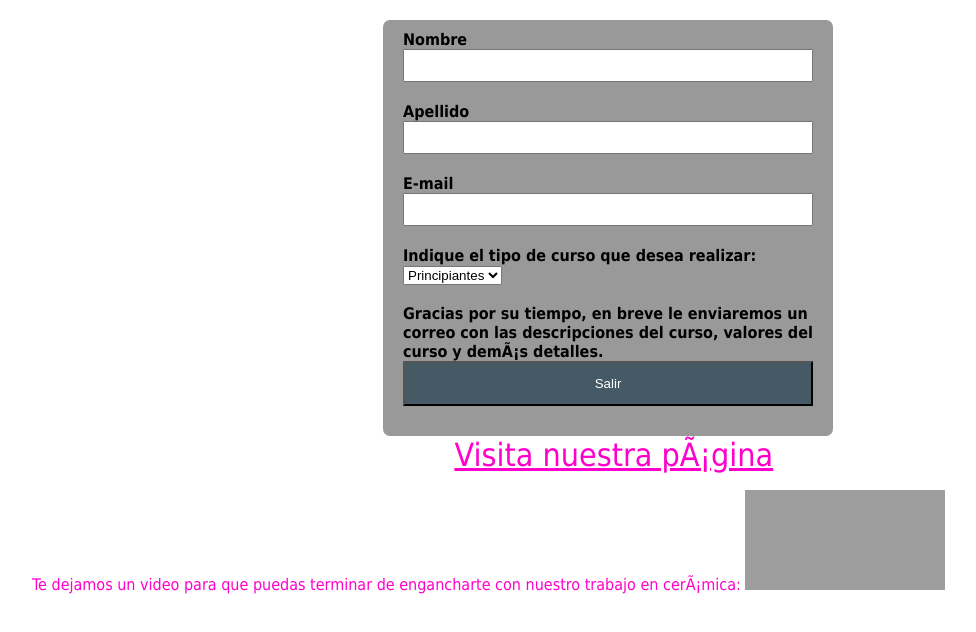
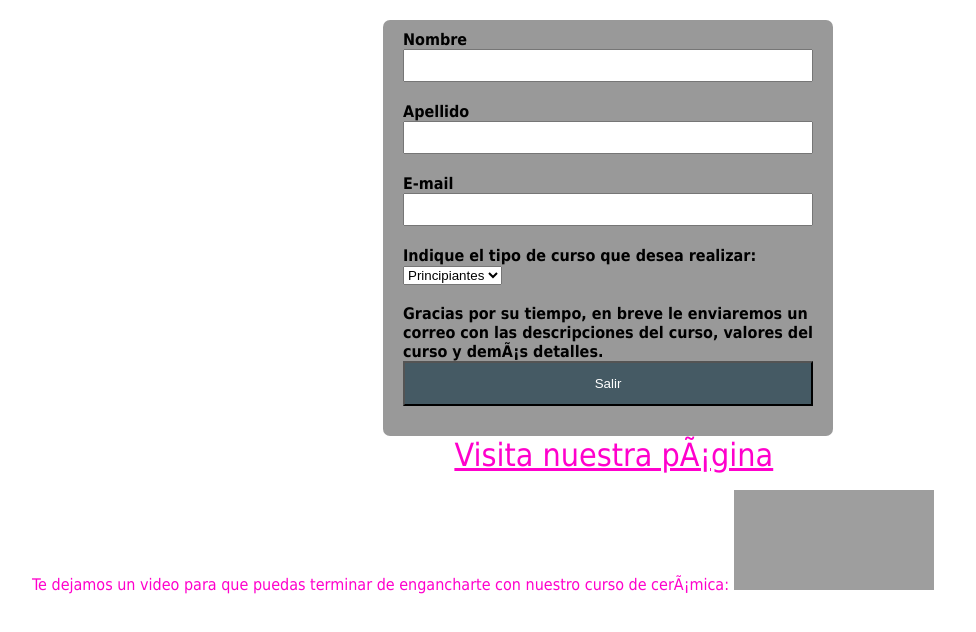
Before and after one commit to Makkita/rev-digital-proyecto-final, a plain HTML site: page forminscrip.html in a window 1280 px wide. Shown: the whole page, without its empty margins (32-1008 px from the left). Drawn offline with Linux system fonts and the light colour scheme; grey boxes are pictures that could not be loaded.

Commit message:
correccion p

```diff
--- a/forminscrip.html
+++ b/forminscrip.html
@@ -31,7 +31,7 @@
         </form>
 
         <a href="index.html" target="blank" >Visita nuestra página</a>
-        <p>Te dejamos un video para que puedas terminar de engancharte con nuestro trabajo en cerámica: <iframe width="200" height="100" src="https://www.youtube.com/embed/faAG8ZLdaPU" title="Cerámica en casa para principiantes - Curso online de Paula Casella" frameborder="0" allow="accelerometer; autoplay; clipboard-write; encrypted-media; gyroscope; picture-in-picture" allowfullscreen></iframe></p>
+        <p>Te dejamos un video para que puedas terminar de engancharte con nuestro curso de cerámica: <iframe width="200" height="100" src="https://www.youtube.com/embed/faAG8ZLdaPU" title="Cerámica en casa para principiantes - Curso online de Paula Casella" frameborder="0" allow="accelerometer; autoplay; clipboard-write; encrypted-media; gyroscope; picture-in-picture" allowfullscreen></iframe></p>
 
 
 
```
